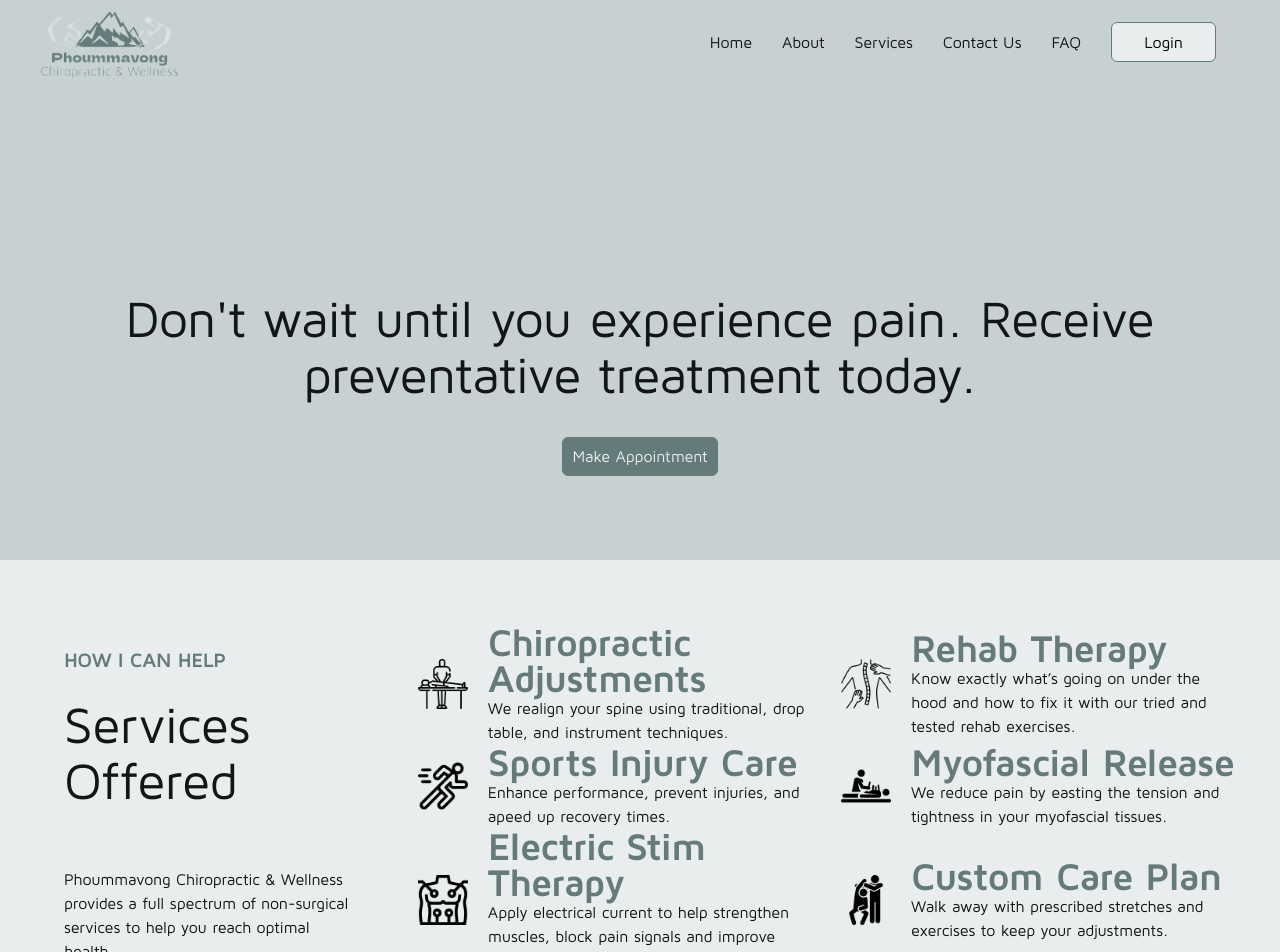
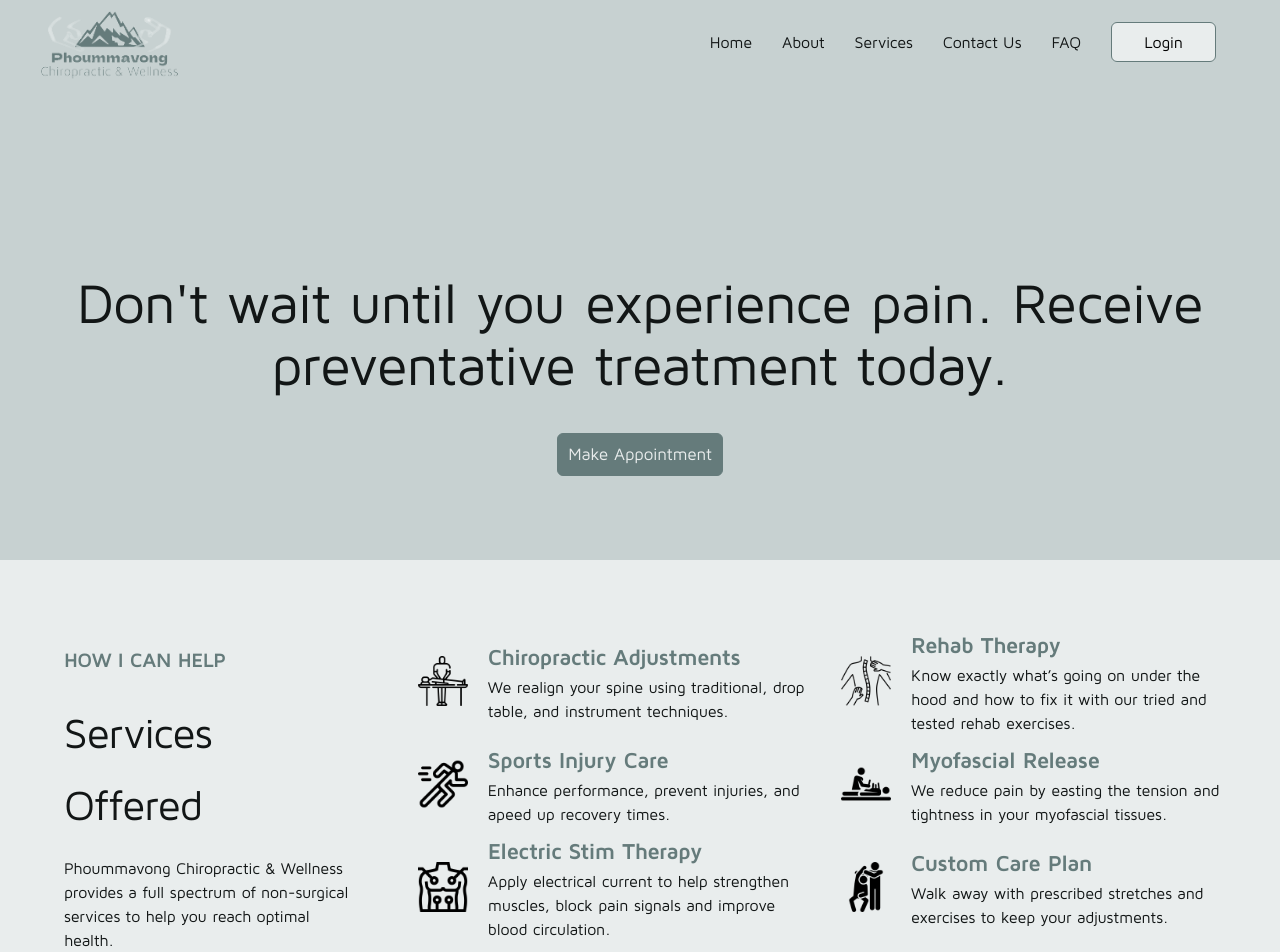
Before and after one commit to jasminepvo/phoummavongchiropractic, a React (Vite) app: page / in a window 1280 px wide. Shown: the top 952 px of the page. Built offline with nearby package versions, Linux system fonts and the light colour scheme.

Commit message:
Update heading styles

```diff
--- a/src/components/Hero.css
+++ b/src/components/Hero.css
@@ -18,9 +18,13 @@
 
 	letter-spacing: -0.015em;
 }
-
+.hero--heading {
+	padding: 0 3%;
+}
 .hero--button {
 	background-color: var(--darkgrey);
 	color: var(--white);
 	padding: 0.6em;
+	font-size: 17px;
+	line-height: 21px;
 }
--- a/src/components/Services.jsx
+++ b/src/components/Services.jsx
@@ -13,7 +13,7 @@ export default function Services(){
     <div className="services">
       <section className="services-left">
         <span>HOW I CAN HELP</span>
-        <h1>Services Offered</h1>
+        <h2>Services Offered</h2>
         <div className="services-paragraph">
           <p>Phoummavong Chiropractic & Wellness provides a full spectrum of non-surgical services to help you reach optimal health.</p>
           <p>If you are looking to naturally lower inflammation and prevent chronic diseases, you have arrived at the right place.</p>
--- a/src/index.css
+++ b/src/index.css
@@ -52,12 +52,17 @@ body {
 }
 
 h1 {
-	font-size: 3.2em;
+	font-size: 56px;
 	line-height: 1.1;
-	margin-top: 0;
+}
+h2 {
+	font-size: 42px;
+	line-height: 72px;
+	letter-spacing: -0.015em;
+	margin: 0;
 }
 h4 {
-	font-size: 2.4em;
+	font-size: 1.4em;
 	font-family: MavenProBold;
 	line-height: 36px;
 	letter-spacing: -0.015em;
@@ -70,9 +75,8 @@ span {
 	font-weight: 800;
 	font-size: 20px;
 	line-height: 72px;
-	/* or 360% */
-
 	letter-spacing: -0.015em;
+	margin-bottom: 0;
 
 	color: var(--darkgrey);
 }
```
